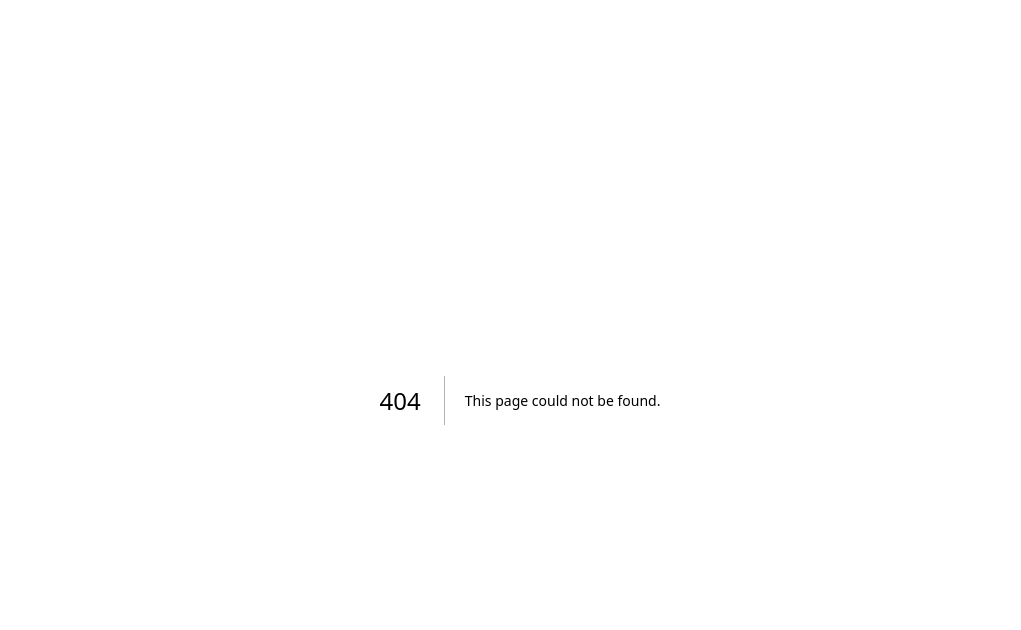
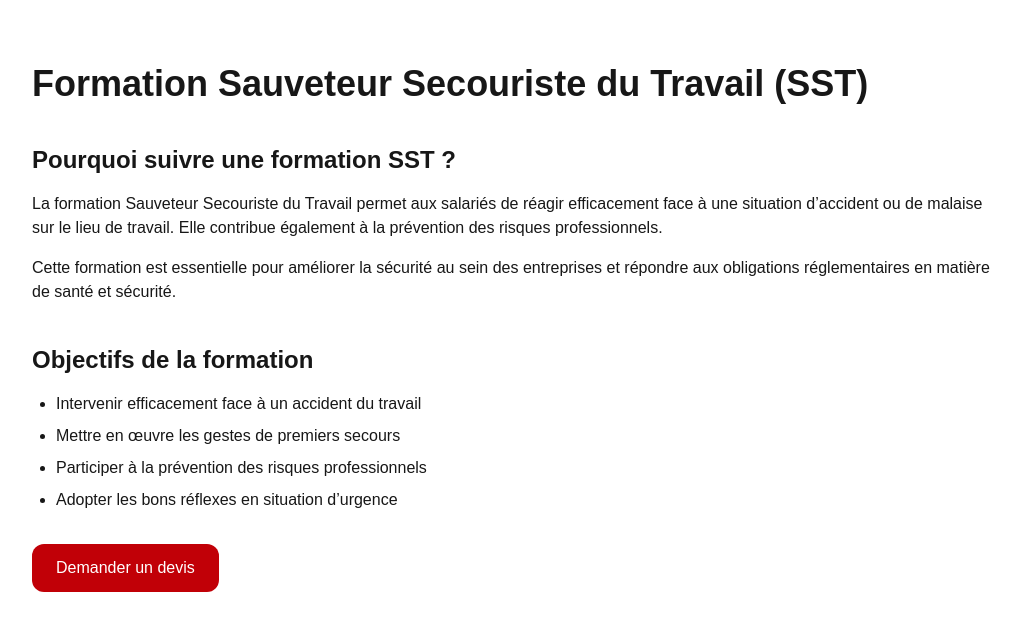
Before and after one commit to Saidh94/prevensia-elearning, a Next.js app: page /formation-sst in a window 1280 px wide. Before the commit this address had no page. Shown: the top 630 px of the page, without its empty margins (120-1141 px from the left). Built offline with nearby package versions, Linux system fonts and the light colour scheme.

Commit message:
creation page formation SST

```diff
--- /dev/null
+++ b/app/formation-sst/page.tsx
@@ -0,0 +1,50 @@
+export const metadata = {
+  title: "Formation SST Sauveteur Secouriste du Travail | PREVENSIA FORMATION",
+  description:
+    "Formation SST en présentiel ou sur site avec PREVENSIA FORMATION. Apprenez les gestes de premiers secours et la prévention des risques professionnels.",
+};
+
+export default function FormationSST() {
+  return (
+    <div className="max-w-5xl mx-auto px-6 py-16">
+      <h1 className="text-4xl font-bold mb-8">
+        Formation Sauveteur Secouriste du Travail (SST)
+      </h1>
+
+      <h2 className="text-2xl font-semibold mt-10 mb-4">
+        Pourquoi suivre une formation SST ?
+      </h2>
+
+      <p className="mb-4">
+        La formation Sauveteur Secouriste du Travail permet aux salariés de
+        réagir efficacement face à une situation d’accident ou de malaise sur
+        le lieu de travail. Elle contribue également à la prévention des
+        risques professionnels.
+      </p>
+
+      <p className="mb-4">
+        Cette formation est essentielle pour améliorer la sécurité au sein des
+        entreprises et répondre aux obligations réglementaires en matière de
+        santé et sécurité.
+      </p>
+
+      <h2 className="text-2xl font-semibold mt-10 mb-4">
+        Objectifs de la formation
+      </h2>
+
+      <ul className="list-disc pl-6 space-y-2">
+        <li>Intervenir efficacement face à un accident du travail</li>
+        <li>Mettre en œuvre les gestes de premiers secours</li>
+        <li>Participer à la prévention des risques professionnels</li>
+        <li>Adopter les bons réflexes en situation d’urgence</li>
+      </ul>
+
+      <a
+        href="/demande-devis"
+        className="inline-block mt-8 bg-red-700 text-white px-6 py-3 rounded-xl hover:bg-red-800 transition"
+      >
+        Demander un devis
+      </a>
+    </div>
+  );
+}
```
